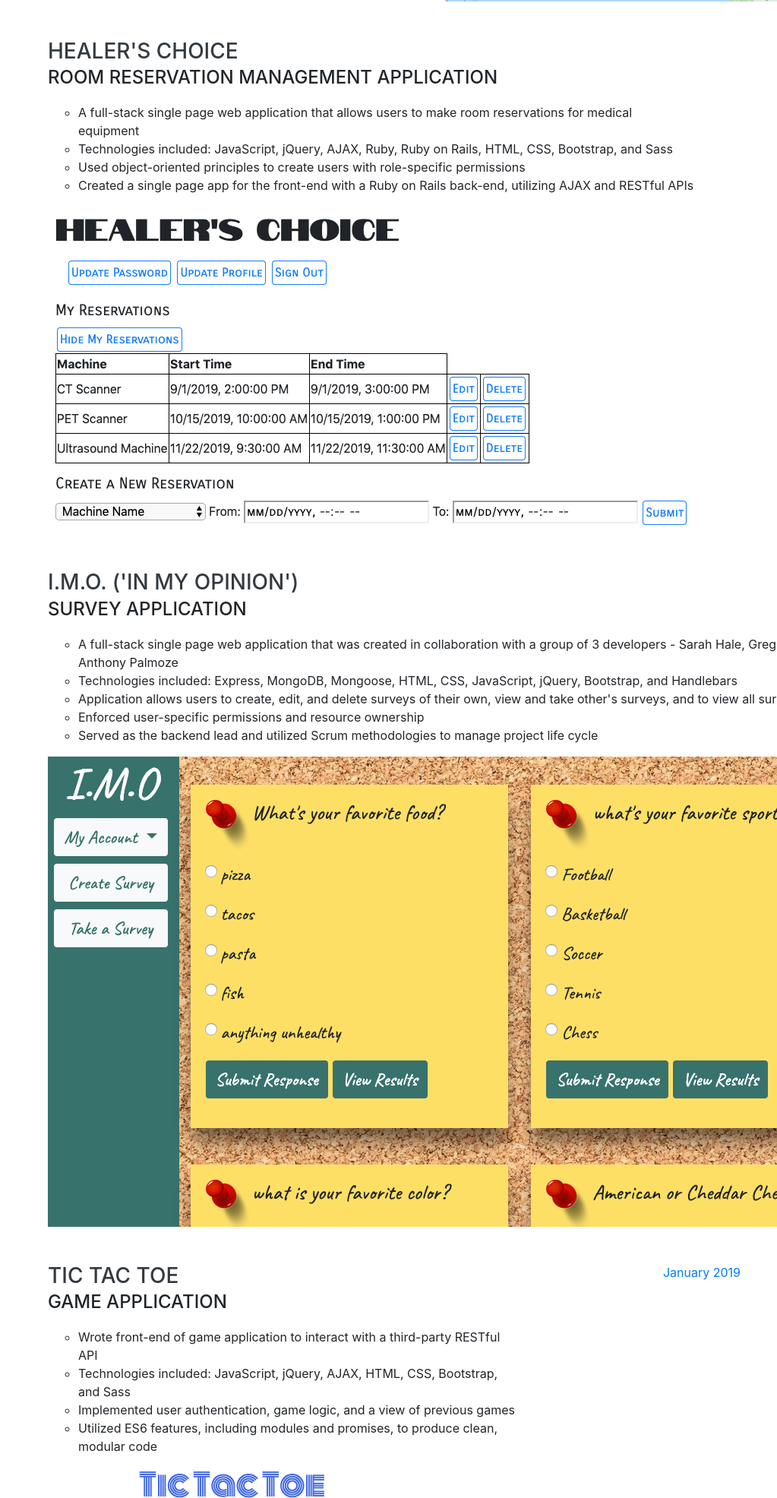
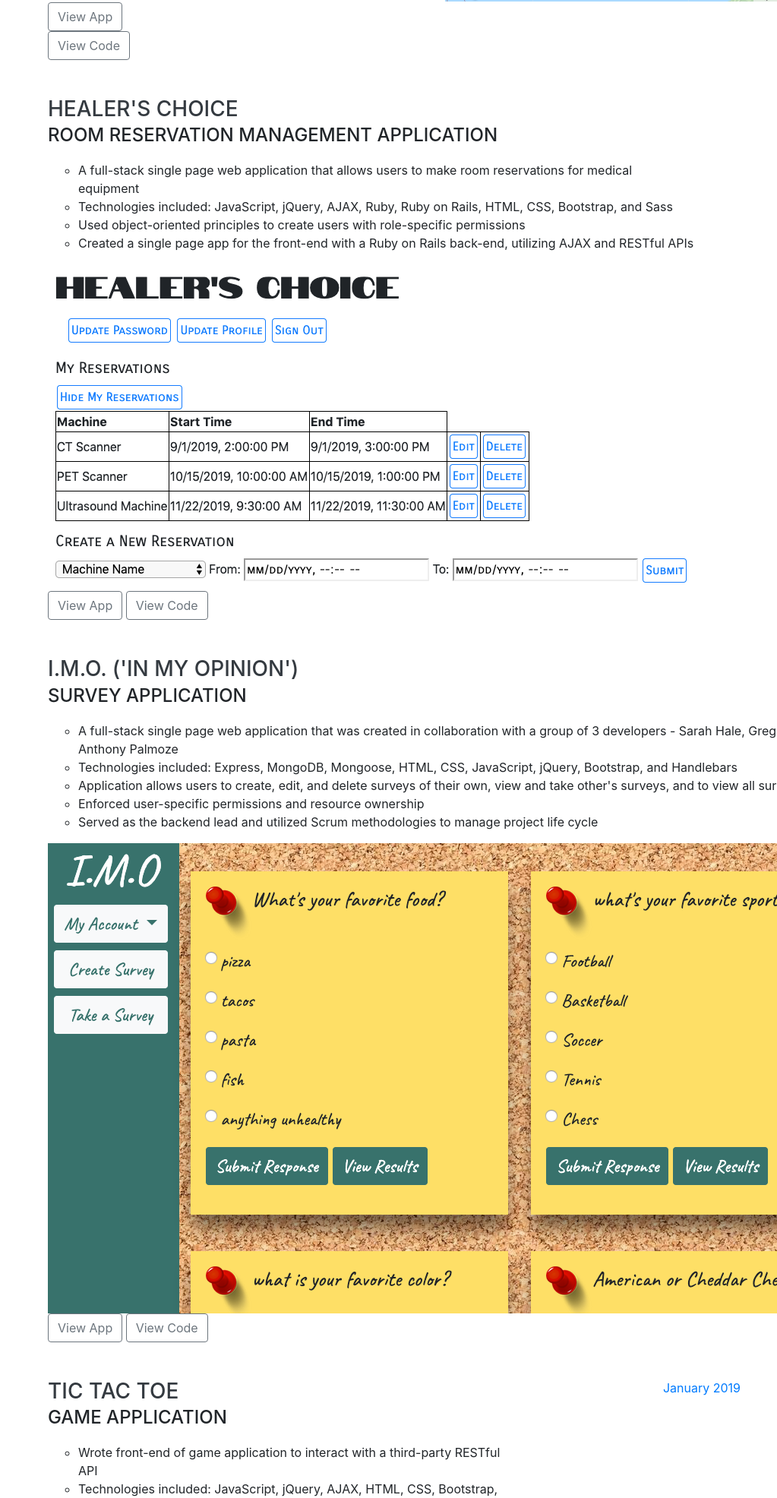
Before and after one commit to natalynyu/natalynyu.github.io, a website with bundled scripts: page index.html in a window 1280 px wide. Shown: the part 2115-4087 px from the top of the page at 76% size, without its empty margins (257-1280 px from the left). Built offline with nearby package versions, Linux system fonts and the light colour scheme; a web font is replaced by a local one.

Commit message:
add code and app links to project section

```diff
--- a/index.html
+++ b/index.html
@@ -117,7 +117,11 @@
               <li>Used a single page app architecture communicating with a RESTful API backend</li>
               <li>Enforced user-specific permissions and resource ownership</li>
             </ul>
-            <div class="project-image"><img src="img/wanderlog.png"></div>
+            <div class="project-image"><a href="https://natalynyu.github.io/wanderlog-client/#/" target="_blank"><img src="img/wanderlog.png"></a></div>
+            <form action="https://natalynyu.github.io/wanderlog-client/#/" method="get" target="_blank">
+              <button type="button" class="btn btn-outline-secondary" >View App</button>
+            </form>
+            <button type="button" class="btn btn-outline-secondary">View Code</button>
           </div>
           <div class="resume-date text-md-right">
             <span class="text-primary">March 2019</span>
@@ -126,7 +130,7 @@
 
         <div class="resume-item d-flex flex-column flex-md-row justify-content-between mb-5">
           <div class="resume-content">
-            <h3 class="mb-0">Healer's Choice</h3>
+            <a href="https://natalynyu.github.io/healerschoice-client/" target="_blank"><h3 class="mb-0">Healer's Choice</h3></a>
             <div class="subheading mb-3">Room Reservation Management Application</div>
             <ul class="project-list">
               <li>A full-stack single page web application that allows users to make room reservations for medical equipment</li>
@@ -134,7 +138,9 @@
               <li>Used object-oriented principles to create users with role-specific permissions</li>
               <li>Created a single page app for the front-end with a Ruby on Rails back-end, utilizing AJAX and RESTful APIs</li>
             </ul>
-            <div class="project-image"><img src="img/healer.png"></div>
+            <div class="project-image"><a href="https://natalynyu.github.io/healerschoice-client/" target="_blank"><img src="img/healer.png"></a></div>
+            <button type="button" class="btn btn-outline-secondary">View App</button>
+            <button type="button" class="btn btn-outline-secondary">View Code</button>
           </div>
           <div class="resume-date text-md-right">
             <span class="text-primary">February 2019</span>
@@ -143,7 +149,7 @@
 
         <div class="resume-item d-flex flex-column flex-md-row justify-content-between mb-5">
           <div class="resume-content">
-            <h3 class="mb-0">I.M.O. ('In My Opinion')</h3>
+            <a href="https://octothorpz.github.io/survey-project-client/" target="_blank"><h3 class="mb-0">I.M.O. ('In My Opinion')</h3></a>
             <div class="subheading mb-3">Survey Application</div>
             <ul class="project-list">
               <li>A full-stack single page web application that was created in collaboration with a group of 3 developers - Sarah Hale, Greg Smith, and Anthony Palmoze</li>
@@ -152,7 +158,9 @@
               <li>Enforced user-specific permissions and resource ownership</li>
               <li>Served as the backend lead and utilized Scrum methodologies to manage project life cycle</li>
             </ul>
-            <div class="project-image"><img src="img/imo.png"></div>
+            <div class="project-image"><a href="https://octothorpz.github.io/survey-project-client/" target="_blank"><img src="img/imo.png"></div></a>
+            <button type="button" class="btn btn-outline-secondary">View App</button>
+            <button type="button" class="btn btn-outline-secondary">View Code</button>
           </div>
           <div class="resume-date text-md-right">
             <span class="text-primary">February 2019</span>
@@ -161,7 +169,7 @@
 
         <div class="resume-item d-flex flex-column flex-md-row justify-content-between mb-5">
           <div class="resume-content">
-            <h3 class="mb-0">Tic Tac Toe</h3>
+            <a href="https://natalynyu.github.io/tictactoe-client/" target="_blank"><h3 class="mb-0">Tic Tac Toe</h3></a>
             <div class="subheading mb-3">Game Application</div>
             <ul class="project-list">
               <li>Wrote front-end of game application to interact with a third-party RESTful API</li>
@@ -169,7 +177,9 @@
               <li>Implemented user authentication, game logic, and a view of previous games</li>
               <li>Utilized ES6 features, including modules and promises, to produce clean, modular code</li>
             </ul>
-            <div class="project-image"><img src="img/tic.png"></div>
+            <div class="project-image"><a href="https://natalynyu.github.io/tictactoe-client/" target="_blank"><img src="img/tic.png"></div></a>
+            <button type="button" class="btn btn-outline-secondary">View App</button>
+            <button type="button" class="btn btn-outline-secondary">View Code</button>
           </div>
           <div class="resume-date text-md-right">
             <span class="text-primary">January 2019</span>
@@ -431,7 +441,7 @@
         </ul>
       </div>
     </section>
-
+p
   </div>
 
   <!-- Bootstrap core JavaScript -->
--- a/package.json
+++ b/package.json
@@ -31,6 +31,7 @@
     "dependencies": {
         "@fortawesome/fontawesome-free": "5.7.2",
         "bootstrap": "4.3.1",
+        "grunt": "^1.0.4",
         "jquery": "3.3.1",
         "jquery.easing": "^1.4.1"
     },
```
Also changed, not shown: 1 other file.
